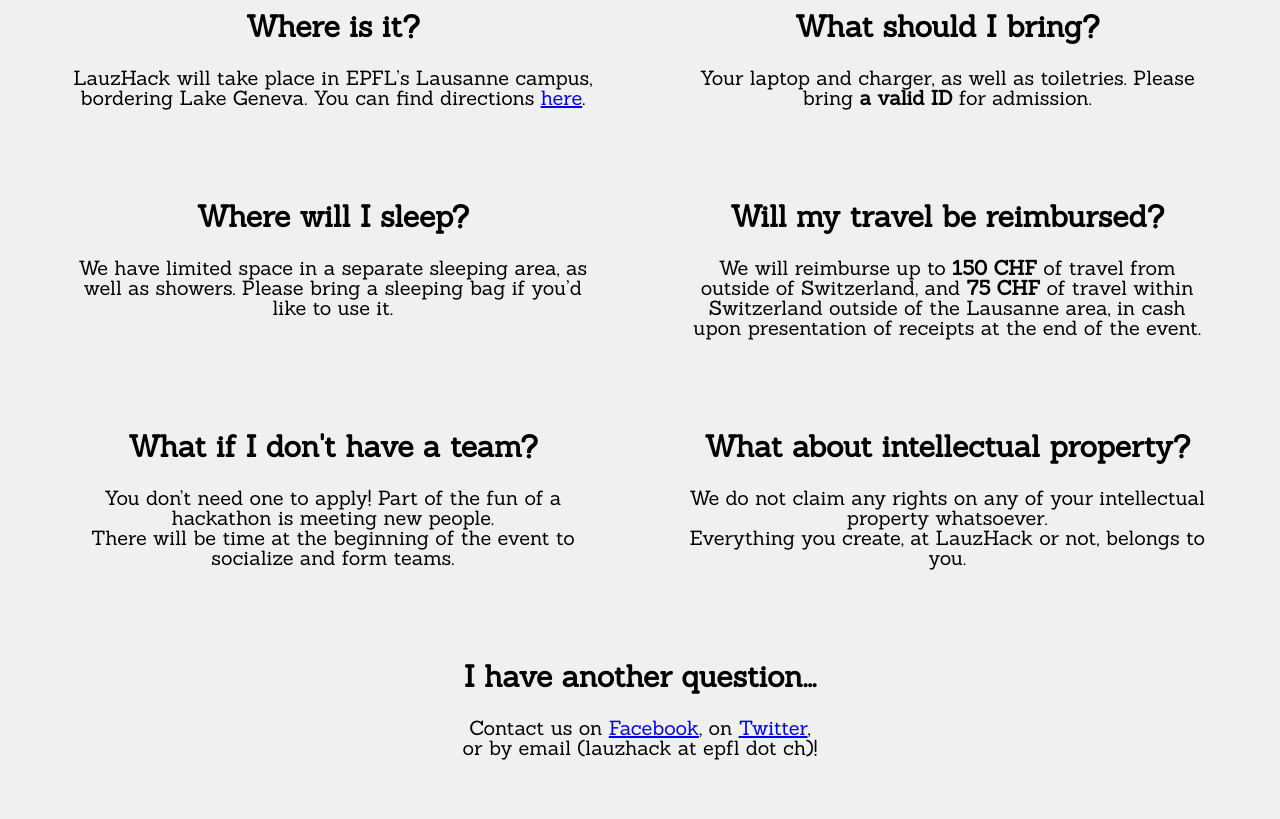
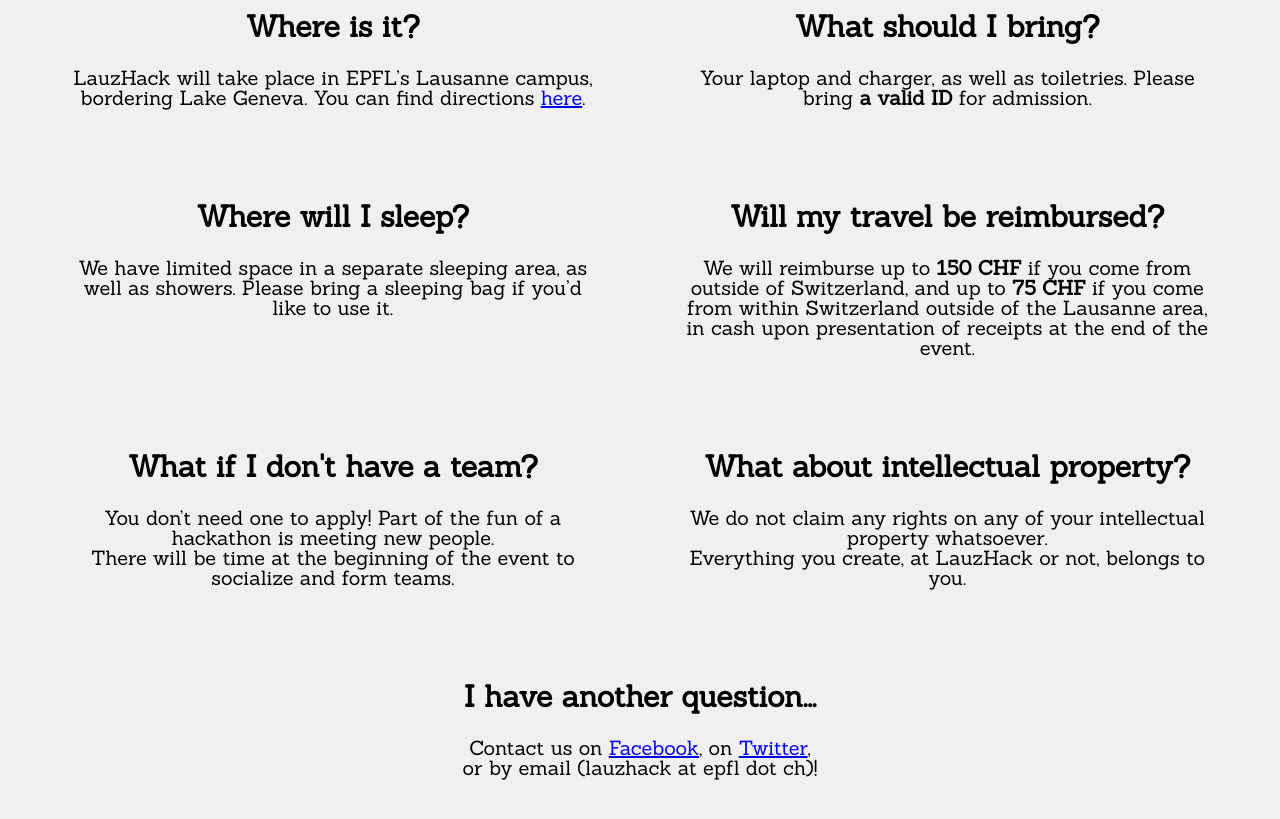
Before and after one commit to LauzHack/LauzHack.github.io, a Jekyll site: the page built from index.html, in a window 1280 px wide and 900 px high, scrolled down 2446 px. Shown: the top 819 px of the window. Built offline with Jekyll 4.4.1, drawn with Linux system fonts in a browser that asks for light colours.

Commit message:
Clarify travel reimbursement

```diff
--- a/_data/faq.yml
+++ b/_data/faq.yml
@@ -31,8 +31,8 @@
 
 - q: Will my travel be reimbursed?
   a: |-
-        We will reimburse up to **150 CHF** of travel from outside of Switzerland,
-        and **75 CHF** of travel within Switzerland outside of the Lausanne area,
+        We will reimburse up to **150 CHF** if you come from outside of Switzerland,
+        and up to **75 CHF** if you come from within Switzerland outside of the Lausanne area,
         in cash upon presentation of receipts at the end of the event.
 
 - q: What if I don't have a team?
```
